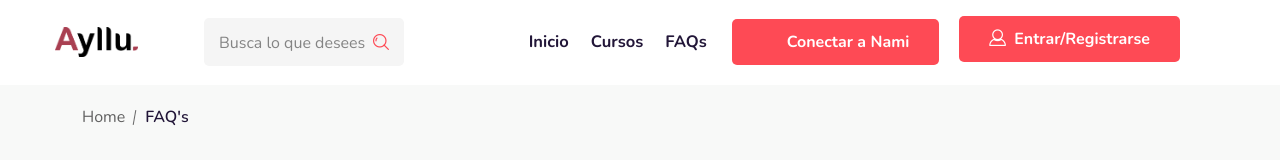
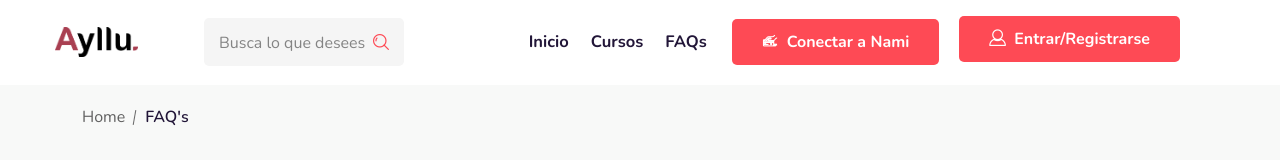
Before and after one commit to AylluAcademy-org/ayllu-frontend, a Next.js app: page /faq in a window 1280 px wide. Shown: the top 160 px of the page. Built offline with nearby package versions, Linux system fonts and the light colour scheme; a web font is replaced by a local one.

Commit message:
:bug: fix bug in build

```diff
--- a/components/_App/Navbar.js
+++ b/components/_App/Navbar.js
@@ -385,7 +385,7 @@ const Navbar = () => {
                                     </div> */}
                                     <div className="option-item">
                                             <button className="default-btn"  onClick={connect}>
-                                                 {connected ? "Conectado" : "Conectar a Nami"}
+                                            <i className="flaticon-credit-card"></i> {connected ? "Conectado" : "Conectar a Nami"}
                                             </button>
                                     </div>
 
--- a/pages/nami-js/package.json
+++ b/pages/nami-js/package.json
@@ -9,7 +9,7 @@
   "author": "",
   "license": "ISC",
   "dependencies": {
-    "@emurgo/cardano-serialization-lib-browser": "^9.1.2",
+    "@emurgo/cardano-serialization-lib-browser": "^9.1.4",
     "@emurgo/cip14-js": "^3.0.1",
     "buffer": "^6.0.3",
     "react-datetime-picker": "^3.4.3"
```
